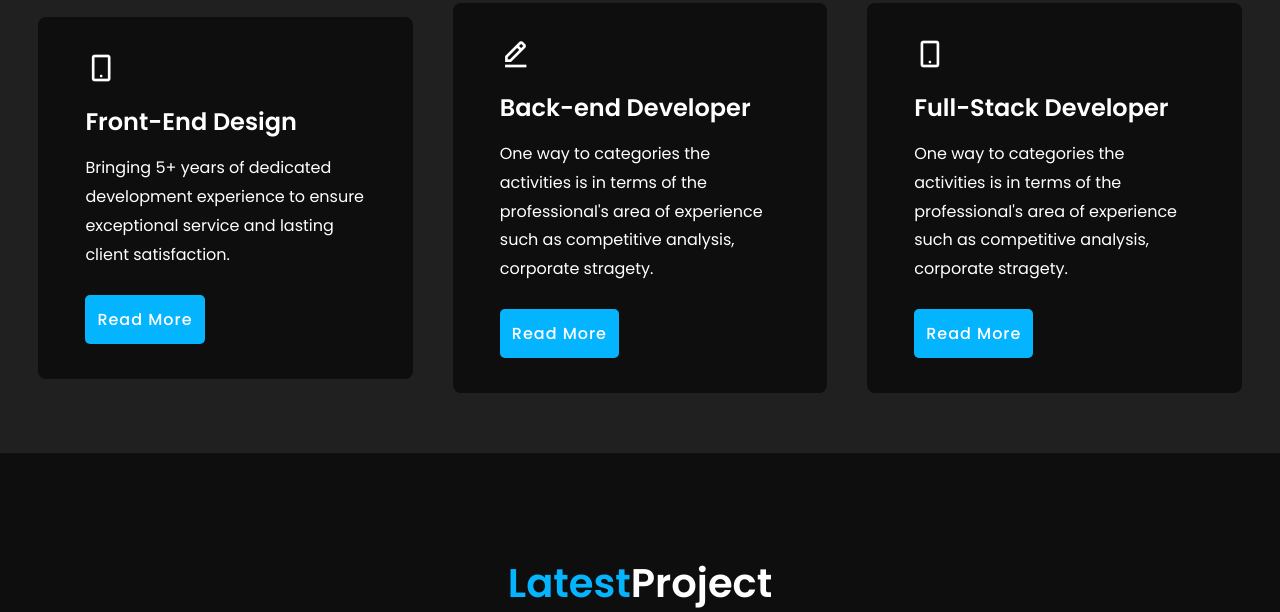
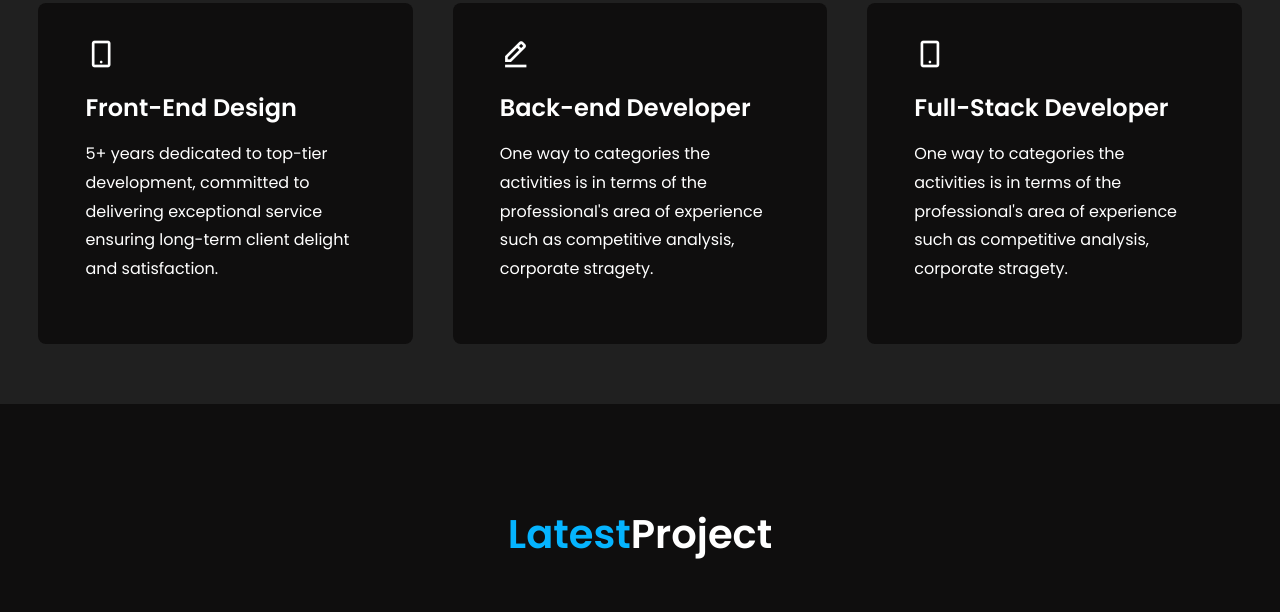
Before and after one commit to Shugu19/Project-1, a plain HTML site: page index.html in a window 1280 px wide. Shown: the part 1884-2496 px from the top of the page. Drawn offline with nearby package versions, Linux system fonts and the light colour scheme.

Commit message:
Changes in Portfolio section

```diff
--- a/index.html
+++ b/index.html
@@ -82,9 +82,7 @@
 					<i class="bx bx-mobile-alt"></i>
 				</div>
 				<h3>Front-End Design</h3>
-				<p>Bringing 5+ years of dedicated development experience to ensure exceptional service and lasting
-					client satisfaction.</p>
-				<a href="#" class="btn">Read More</a>
+				<p>5+ years dedicated to top-tier development, committed to delivering exceptional service ensuring long-term client delight and satisfaction.</p>
 			</div>
 			<div class="box">
 				<div class="s-icons">
@@ -93,7 +91,6 @@
 				<h3>Back-end Developer</h3>
 				<p>One way to categories the activities is in terms of the professional's area of experience such as
 					competitive analysis, corporate stragety.</p>
-				<a href="#" class="btn">Read More</a>
 			</div>
 			<div class="box">
 				<div class="s-icons">
@@ -102,7 +99,6 @@
 				<h3>Full-Stack Developer</h3>
 				<p>One way to categories the activities is in terms of the professional's area of experience such as
 					competitive analysis, corporate stragety.</p>
-				<a href="#" class="btn">Read More</a>
 			</div>
 		</div>
 	</section>
```
